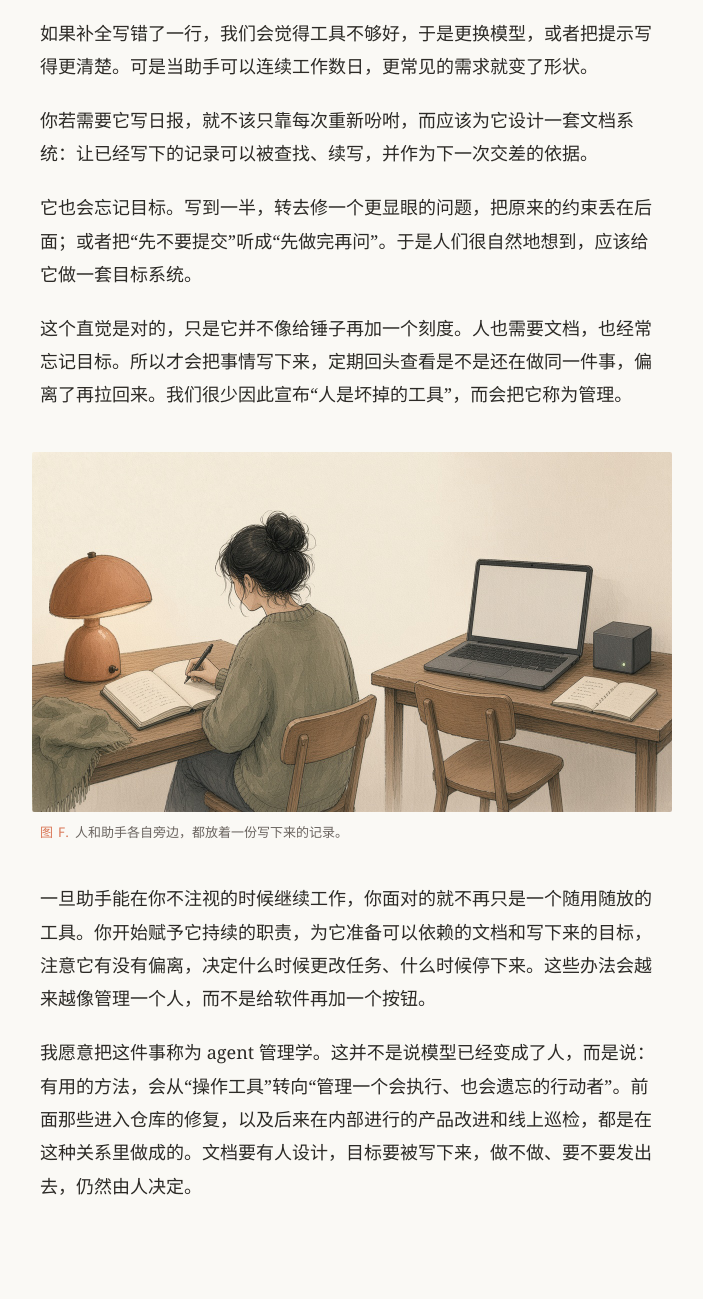
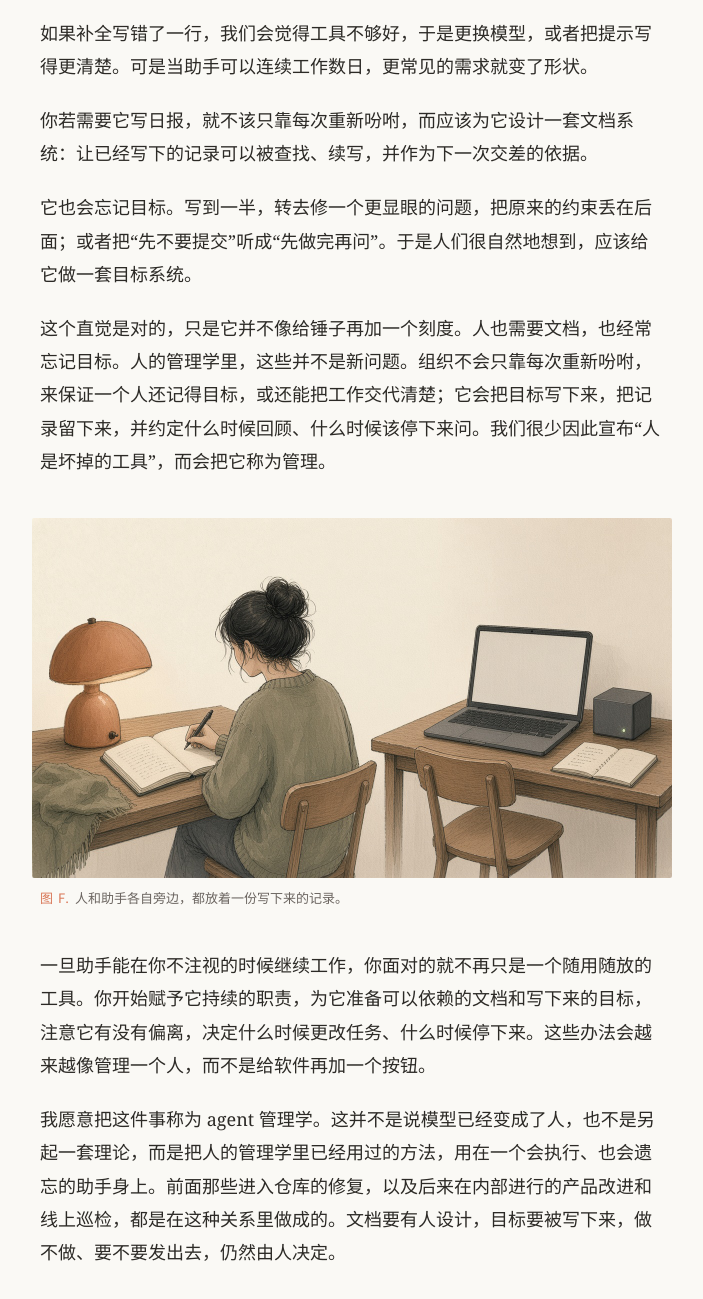
Before and after one commit to MaxWang007/from-assist-to-decide, a plain HTML site: page index.html in a window 1280 px wide. Shown: the part 5317-6616 px from the top of the page, without its empty margins (288-991 px from the left). Drawn offline with Linux system fonts and the light colour scheme.

Commit message:
Connect agent management to existing human management practice.
The essay now says document and goal systems are not a new theory, but methods already used with people.

```diff
--- a/index.html
+++ b/index.html
@@ -202,7 +202,7 @@
 
     <p>它也会忘记目标。写到一半，转去修一个更显眼的问题，把原来的约束丢在后面；或者把“先不要提交”听成“先做完再问”。于是人们很自然地想到，应该给它做一套目标系统。</p>
 
-    <p>这个直觉是对的，只是它并不像给锤子再加一个刻度。人也需要文档，也经常忘记目标。所以才会把事情写下来，定期回头查看是不是还在做同一件事，偏离了再拉回来。我们很少因此宣布“人是坏掉的工具”，而会把它称为管理。</p>
+    <p>这个直觉是对的，只是它并不像给锤子再加一个刻度。人也需要文档，也经常忘记目标。人的管理学里，这些并不是新问题。组织不会只靠每次重新吩咐，来保证一个人还记得目标，或还能把工作交代清楚；它会把目标写下来，把记录留下来，并约定什么时候回顾、什么时候该停下来问。我们很少因此宣布“人是坏掉的工具”，而会把它称为管理。</p>
 
     <figure>
       <img src="images/fig-e-manage-like-a-person.jpg" alt="左边的人在本子上写下记录，右边空椅子对面，另一台电脑旁边也有一份写下来的笔记。" />
@@ -211,7 +211,7 @@
 
     <p>一旦助手能在你不注视的时候继续工作，你面对的就不再只是一个随用随放的工具。你开始赋予它持续的职责，为它准备可以依赖的文档和写下来的目标，注意它有没有偏离，决定什么时候更改任务、什么时候停下来。这些办法会越来越像管理一个人，而不是给软件再加一个按钮。</p>
 
-    <p>我愿意把这件事称为 agent 管理学。这并不是说模型已经变成了人，而是说：有用的方法，会从“操作工具”转向“管理一个会执行、也会遗忘的行动者”。前面那些进入仓库的修复，以及后来在内部进行的产品改进和线上巡检，都是在这种关系里做成的。文档要有人设计，目标要被写下来，做不做、要不要发出去，仍然由人决定。</p>
+    <p>我愿意把这件事称为 agent 管理学。这并不是说模型已经变成了人，也不是另起一套理论，而是把人的管理学里已经用过的方法，用在一个会执行、也会遗忘的助手身上。前面那些进入仓库的修复，以及后来在内部进行的产品改进和线上巡检，都是在这种关系里做成的。文档要有人设计，目标要被写下来，做不做、要不要发出去，仍然由人决定。</p>
   </article>
 </body>
 </html>
```
